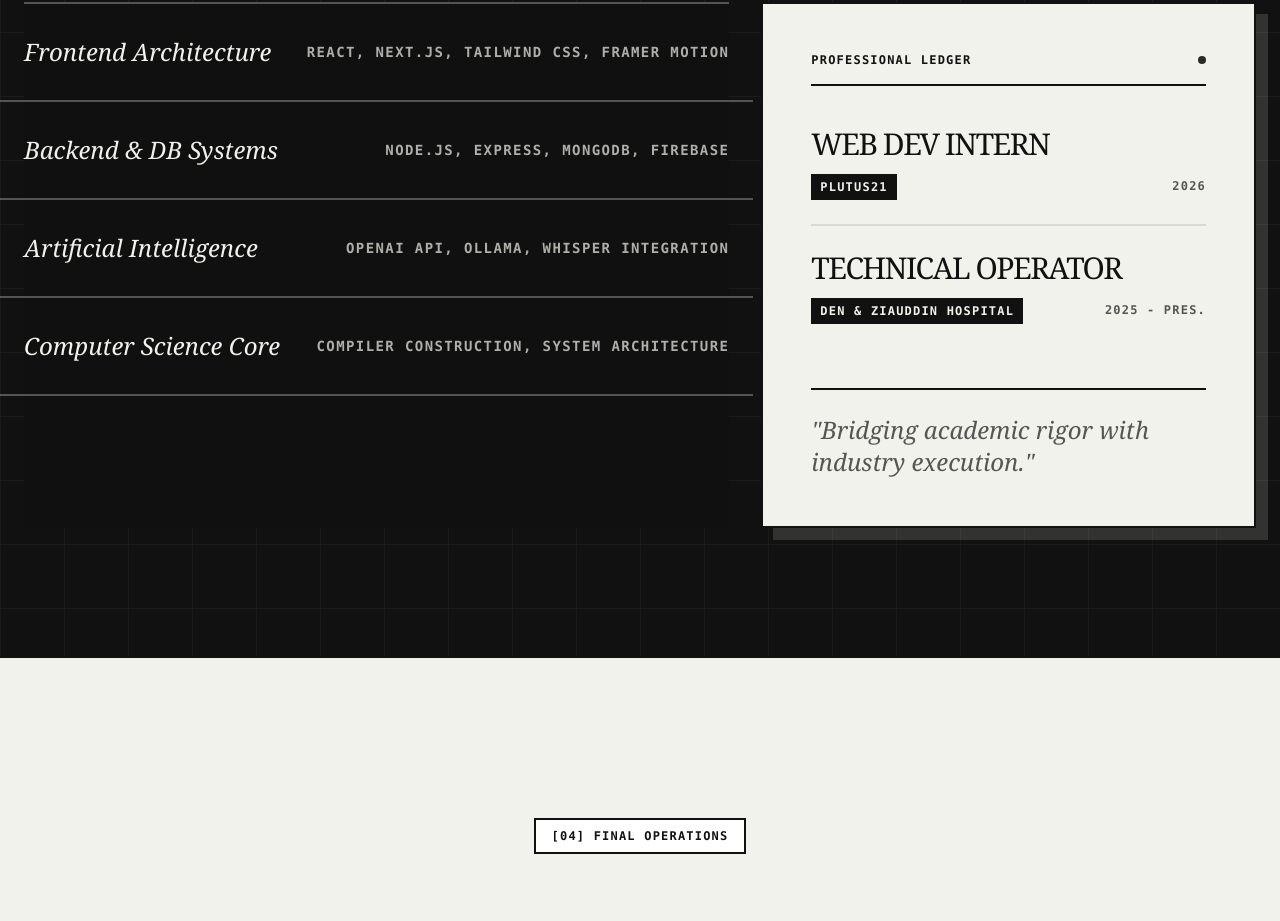
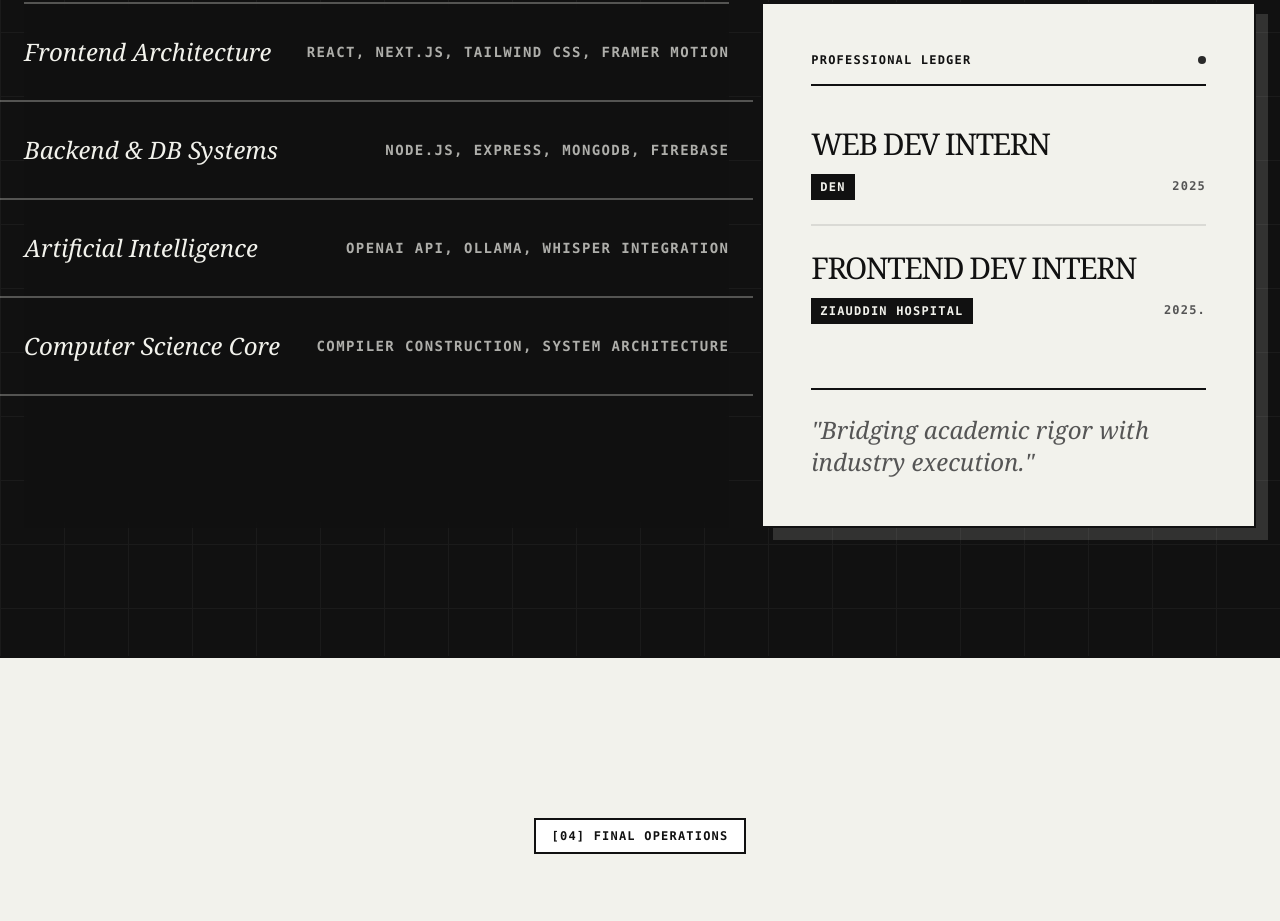
Before and after one commit to Saad-007/Saad-Safeer, a React (Vite) app: page / in a window 1280 px wide. Shown: the part 2854-3775 px from the top of the page. Built offline with nearby package versions, Linux system fonts and the light colour scheme.

Commit message:
date changes

```diff
--- a/src/components/portfolio.jsx
+++ b/src/components/portfolio.jsx
@@ -178,8 +178,8 @@ const Capabilities = () => (
                <h3 className="font-mono text-xs uppercase tracking-widest font-bold text-[#111]">Professional Ledger</h3>
                <div className="w-2 h-2 rounded-full bg-[#111] animate-pulse" />
             </div>
-            <ExperienceItem role="Web Dev Intern" company="Plutus21" date="2026" />
-            <ExperienceItem role="Technical Operator" company="DEN & Ziauddin Hospital" date="2025 - Pres." />
+            <ExperienceItem role="Web Dev Intern" company="DEN" date="2025" />
+            <ExperienceItem role="Frontend Dev Intern" company="Ziauddin Hospital" date="2025." />
           </div>
           <div className="mt-16 font-serif italic text-2xl text-[#555] border-t-2 border-[#111] pt-6">
             "Bridging academic rigor with industry execution."
```
